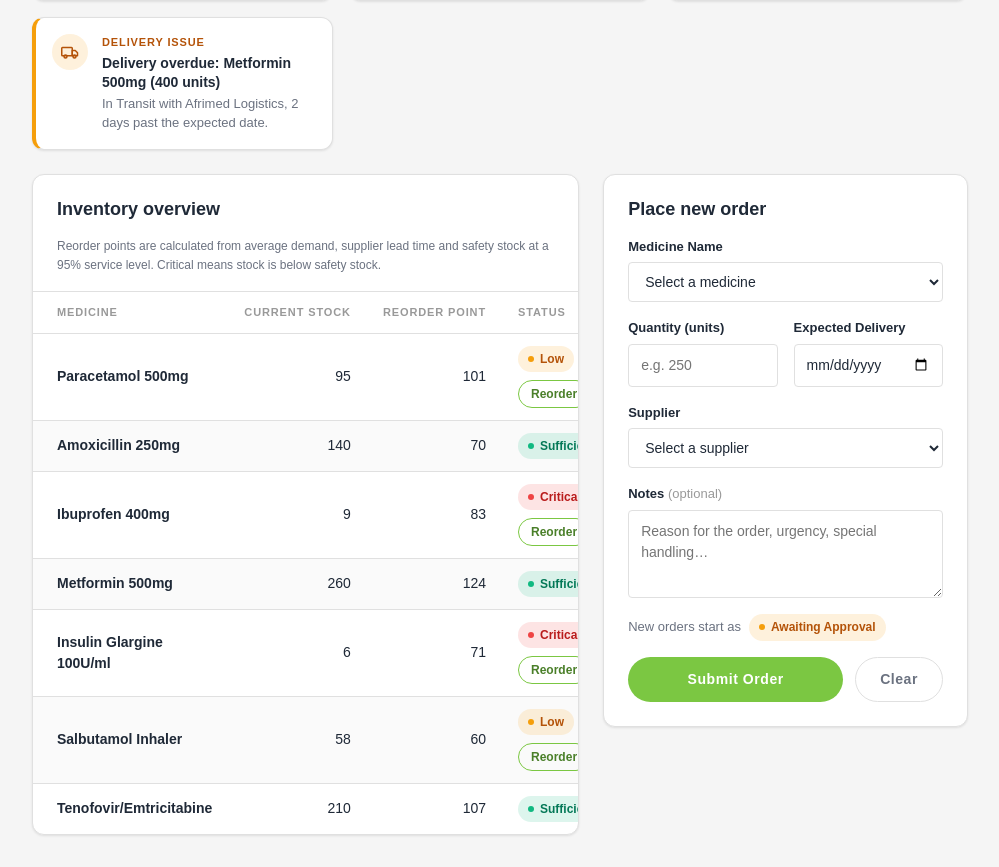
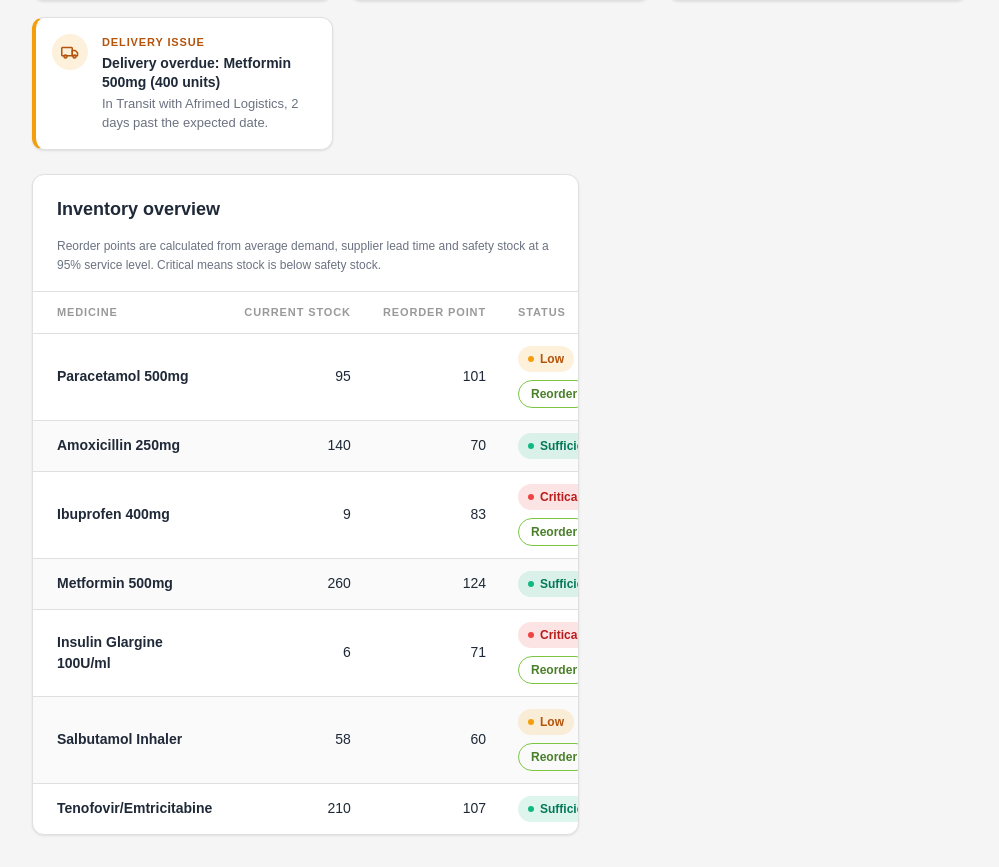
Before and after one commit to u24645177/BFB321_Group4_Project, a Flask app: page / in a window 1280 px wide. Shown: the part 1765-2632 px from the top of the page, without its empty margins (280-1279 px from the left). Run offline with Flask 3, Linux system fonts and the light colour scheme.

Commit message:
fixing order more button

```diff
--- a/templates/base.html
+++ b/templates/base.html
@@ -49,7 +49,7 @@
                 <span class="brand-label">Dashboard</span>
             </a>
 
-            <a href="{{ url_for('index') }}#new-order" class="btn-order">ORDER MORE</a>
+            <a href="{{ url_for('reorder') }}" class="btn-order">ORDER MORE</a>
 
        <nav class="sidebar-nav" aria-label="Main navigation">
     <ul>
--- a/templates/index.html
+++ b/templates/index.html
@@ -195,76 +195,6 @@
             </div>
         </section>
 
-<!--Place new order -->
-        <section id="new-order" class="panel" aria-labelledby="order-heading">
-            <div class="section-head">
-                <h2 id="order-heading" class="section-title">Place new order</h2>
-            </div>
-
-            <form id="order-form" class="order-form" method="post" action="{{ url_for('place_order') }}">
-                {% if errors %}
-                <p class="form-summary" role="alert">Please fix the highlighted fields and submit again.</p>
-                {% endif %}
-
-                <div class="field field-full">
-                    <label for="order-medicine">Medicine Name</label>
-                    <select id="order-medicine" name="medicine" required
-                            {% if errors.medicine %}aria-invalid="true" aria-describedby="order-medicine-error"{% endif %}>
-                        <option value="" disabled {% if not values.get('medicine') %}selected{% endif %}>Select a medicine</option>
-                        {% for name in medicine_options %}
-                        <option value="{{ name }}" {% if values.get('medicine') == name %}selected{% endif %}>{{ name }}</option>
-                        {% endfor %}
-                    </select>
-                    {% if errors.medicine %}<span id="order-medicine-error" class="field-error">{{ errors.medicine }}</span>{% endif %}
-                </div>
-
-                <div class="field">
-                    <label for="order-quantity">Quantity (units)</label>
-                    <input type="number" id="order-quantity" name="quantity" required min="1" max="100000" step="1"
-                           inputmode="numeric" placeholder="e.g. 250" value="{{ values.get('quantity', '') }}"
-                           {% if errors.quantity %}aria-invalid="true" aria-describedby="order-quantity-error"{% endif %}>
-                    {% if errors.quantity %}<span id="order-quantity-error" class="field-error">{{ errors.quantity }}</span>{% endif %}
-                </div>
-
-                <div class="field">
-                    <label for="order-delivery">Expected Delivery</label>
-                    <input type="date" id="order-delivery" name="expected_delivery" required
-                           min="{{ today.isoformat() }}" value="{{ values.get('expected_delivery', '') }}"
-                           {% if errors.expected_delivery %}aria-invalid="true" aria-describedby="order-delivery-error"{% endif %}>
-                    {% if errors.expected_delivery %}<span id="order-delivery-error" class="field-error">{{ errors.expected_delivery }}</span>{% endif %}
-                </div>
-
-                <div class="field field-full">
-                    <label for="order-supplier">Supplier</label>
-                    <select id="order-supplier" name="supplier" required
-                            {% if errors.supplier %}aria-invalid="true" aria-describedby="order-supplier-error"{% endif %}>
-                        <option value="" disabled {% if not values.get('supplier') %}selected{% endif %}>Select a supplier</option>
-                        {% for name in supplier_options %}
-                        <option value="{{ name }}" {% if values.get('supplier') == name %}selected{% endif %}>{{ name }}</option>
-                        {% endfor %}
-                    </select>
-                    {% if errors.supplier %}<span id="order-supplier-error" class="field-error">{{ errors.supplier }}</span>{% endif %}
-                </div>
-
-                <div class="field field-full">
-                    <label for="order-notes">Notes <span class="optional">(optional)</span></label>
-                    <textarea id="order-notes" name="notes" maxlength="500" placeholder="Reason for the order, urgency, special handling…"
-                              {% if errors.notes %}aria-invalid="true" aria-describedby="order-notes-error"{% endif %}>{{ values.get('notes', '') }}</textarea>
-                    {% if errors.notes %}<span id="order-notes-error" class="field-error">{{ errors.notes }}</span>{% endif %}
-                </div>
-
-                <p class="form-status field-full">
-                    New orders start as <span class="status-badge status-awaiting">Awaiting Approval</span>
-                </p>
-
-                <div class="form-actions field-full">
-                    <button type="submit" class="btn-submit">Submit Order</button>
-                    <button type="button" class="btn-clear" id="order-clear">Clear</button>
-                </div>
-            </form>
-        </section>
-    </div>
-</div>
 {% endblock %}
 
 {% block scripts %}
```
